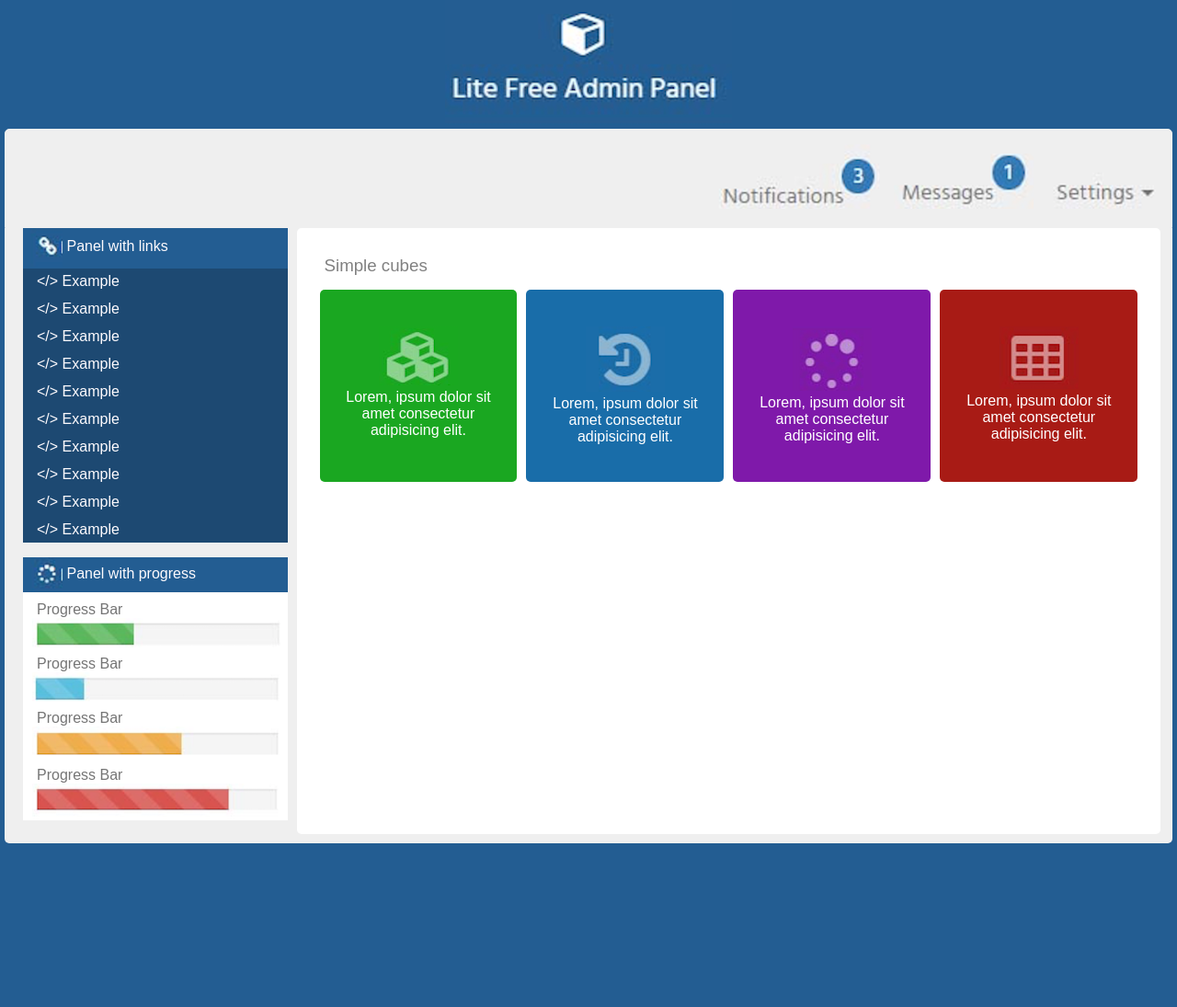
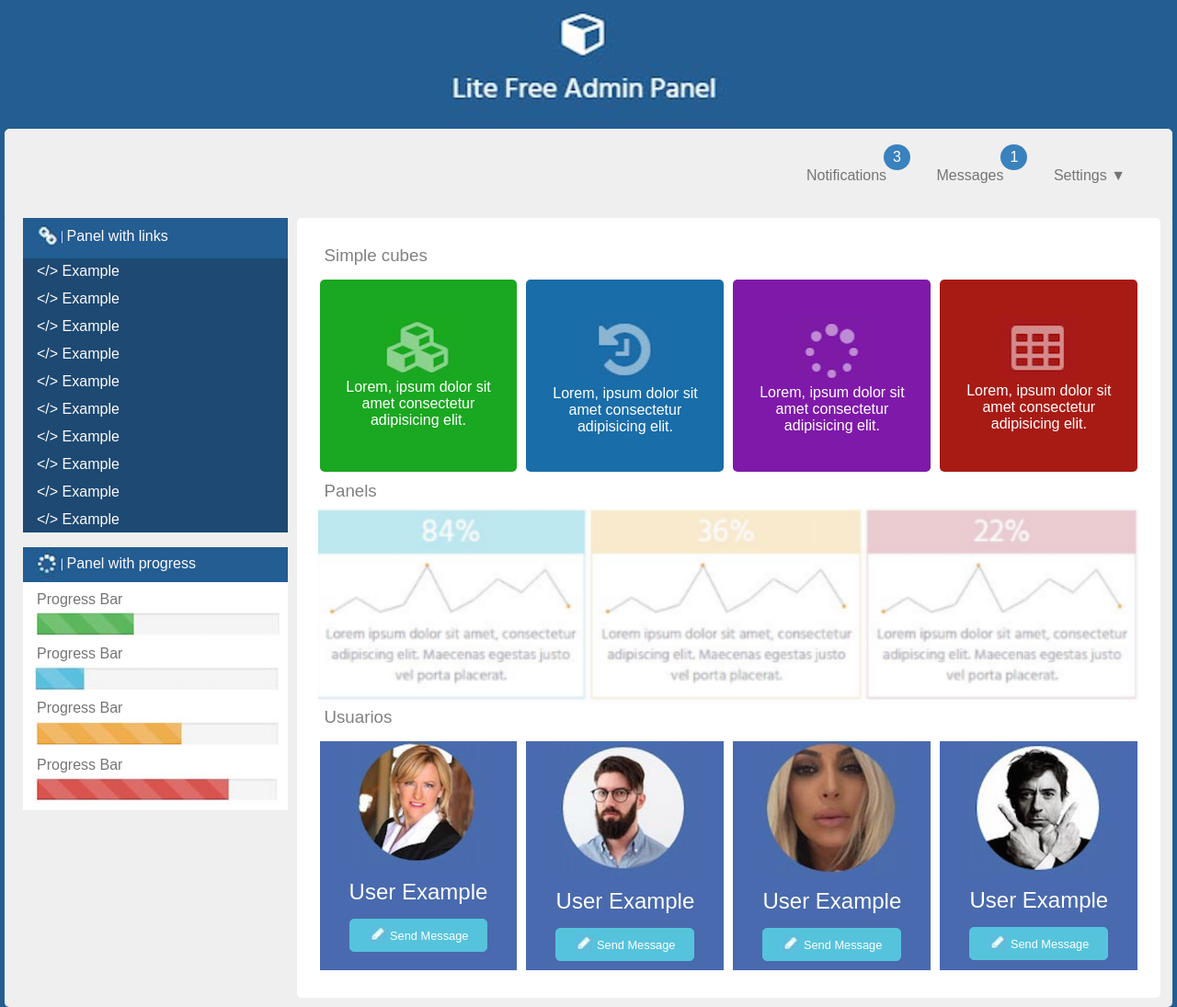
Before and after one commit to elescobars/pw15162022, a plain HTML site: page PracticaCSS04/index.html in a window 1280 px wide. Shown: the whole page at 92% size. Before the commit the page ends 917 px from the top, so only its background shows below. Drawn offline with Linux system fonts and the light colour scheme.

Commit message:
Practica CSS 04 Terminada

```diff
--- a/PracticaCSS04/css/styles.css
+++ b/PracticaCSS04/css/styles.css
@@ -13,17 +13,18 @@ header nav {
 
 header nav ul {
     background-color: #efefef;
+    color: #757575;
     text-align: right;
 }
 
 header nav ul li {
-    display:inline-block;
+    display: inline-block;
     vertical-align: bottom;
-    margin-right: 10px;
+    margin: 25px 50px 20px 0px;
 }
 
 header nav ul li:hover {
-    cursor:pointer;
+    cursor: pointer;
 }
 
 body {
@@ -59,19 +60,13 @@ section.barleft article ul li:before {
     content: "</> ";
 }
 
-.barleftwhitebg {
-    background-color: #ffffff;
-    color: #757575;
-    padding-top: 10px;
-}
-
-.barleftwhitebg span {
-    padding: 10px 0px 0px 15px;
-}
-
-.barleftwhitebg img{
-    width: 95%;
-    margin-left: 10px;
+.badge {
+    position: absolute;
+    margin: -25px 0px 0px -3px;
+    padding: 5px 10px;
+    border-radius: 50%;
+    background: #3982bd;
+    color: #ffffff;
 }
 
 .frame {
@@ -106,9 +101,51 @@ section.barleft article ul li:before {
     font-weight: normal;
 }
 
+.content article {
+    text-align: center;
+}
+
 .cubos {
     display: flex;
     margin: 0px 20px 0px 20px;
+}
+
+.usuario {
+    display: inline;
+    width: 25%;
+    text-align: center;
+    margin: 10px 5px 10px 5px;
+    padding: 0px 0px 10px 0px;
+    background-color: #496aae;
+    color: #ffffff;
+}
+
+.usuario img {
+    width: 70%;
+}
+
+.usuario p {
+    margin: 10px 0px 15px 0px;
+    font-size: 1.5em;
+}
+
+.usuario button {
+    font-size: 0.8em;
+    padding: 10px 20px 8px 20px;
+    color: #ffffff;
+    border: 1px solid #56c3dc;
+    background: #56c3dc;
+    border-radius: 5px;
+}
+
+.usuario button:hover {
+    cursor: pointer;
+}
+
+.usuario button img {
+    width: 20px;
+    margin-top: -5px;
+    vertical-align: middle;
 }
 
 .cubo {
@@ -117,7 +154,7 @@ section.barleft article ul li:before {
     text-align: center;
     margin: 10px 5px 10px 5px;
     padding: 20px 0px 40px 0px;
-    background-color:#1d4972;
+    background-color: #1d4972;
     color: #ffffff;
     border-radius: 5px;
 }
@@ -146,3 +183,23 @@ section.barleft article ul li:before {
 #cuborojo {
     background-color: #a81b15;
 }
+
+#barleftwhitebg {
+    background-color: #ffffff;
+    color: #757575;
+    padding-top: 10px;
+    margin: 0px;
+}
+
+#barleftwhitebg span {
+    padding: 10px 0px 0px 15px;
+}
+
+#barleftwhitebg img {
+    width: 95%;
+    margin-left: 10px;
+}
+
+#panels {
+    width: 95%;
+}
--- a/PracticaCSS04/index.html
+++ b/PracticaCSS04/index.html
@@ -14,18 +14,18 @@
             <img src="img/logo.png" alt="logo">
             <nav>
                 <ul>
-                <li><img src="img/notificaciones.png" alt=""></li>
-                <li><img src="img/mensajes.png" alt=""></li>
-                <li><img src="img/ajustes.png" alt=""></li>
+                    <li><span>Notifications</span><span class="badge">3</span></li>
+                    <li><span>Messages</span><span class="badge">1</span></li>
+                    <li><span>Settings &#9660;</span></li>
                 </ul>
             </nav>
         </header>
 
-    <div class="frame">
+        <article class="frame">
             <section class="barleft">
                 <article>
                     <img class="logoseccion" src="img/logolinks.png" alt="">
-                <span class="titulocuadro">Panel with links</span>
+                    <span>Panel with links</span>
                     <ul>
                         <li>Example</li>
                         <li>Example</li>
@@ -42,8 +42,8 @@
 
                 <article>
                     <img class="logoseccion" src="img/logoprogress.png" alt="">
-                <span class="titulocuadro">Panel with progress</span>
-                <div class="barleftwhitebg">
+                    <span>Panel with progress</span>
+                    <article id="barleftwhitebg">
                         <span>Progress Bar</span>
                         <img src="img/barra01.png" alt="">
                         <span>Progress Bar</span>
@@ -52,32 +52,73 @@
                         <img src="img/barra03.png" alt="">
                         <span>Progress Bar</span>
                         <img src="img/barra04.png" alt="">
-                </div>
+                    </article>
                 </article>
             </section>
 
             <section class="content">
                 <h3>Simple cubes</h3>
-            <div class="cubos">
-                <div class="cubo" id="cuboverde">
+                <article class="cubos">
+                    <article class="cubo" id="cuboverde">
                         <img src="img/cubo1.png" alt="">
                         <p>Lorem, ipsum dolor sit amet consectetur adipisicing elit.</p>
-                </div>
-                <div class="cubo" id="cuboazul">
+                    </article>
+                    <article class="cubo" id="cuboazul">
                         <img src="img/cubo02.png" alt="">
                         <p>Lorem, ipsum dolor sit amet consectetur adipisicing elit.</p>
-                </div>
-                <div class="cubo" id="cubomorado">
+                    </article>
+                    <article class="cubo" id="cubomorado">
                         <img src="img/cubo03.png" alt="">
                         <p>Lorem, ipsum dolor sit amet consectetur adipisicing elit.</p>
-                </div>
-                <div class="cubo" id="cuborojo">
+                    </article>
+                    <article class="cubo" id="cuborojo">
                         <img src="img/cubo04.png" alt="">
                         <p>Lorem, ipsum dolor sit amet consectetur adipisicing elit.</p>
-                </div>
-            </div>
+                    </article>
+                </article>
+
+                <h3>Panels</h3>
+                <article>
+                    <img src="img/panels.PNG" alt="" id="panels">
+                </article>
+
+                <h3>Usuarios</h3>
+                <article class="cubos">
+                    <article class="usuario">
+                        <img src="img/usuario01.png" alt="">
+                        <p>User Example</p>
+                        <button type="submit">
+                            <img src="img/sendbtnpencil.PNG" alt="">
+                            <span>Send Message</span>
+                        </button>
+                    </article>
+                    <article class="usuario">
+                        <img src="img/usuario02.png" alt="">
+                        <p>User Example</p>
+                        <button type="submit">
+                            <img src="img/sendbtnpencil.PNG" alt="">
+                            <span>Send Message</span>
+                        </button>
+                    </article>
+                    <article class="usuario">
+                        <img src="img/usuario03.png" alt="">
+                        <p>User Example</p>
+                        <button type="submit">
+                            <img src="img/sendbtnpencil.PNG" alt="">
+                            <span>Send Message</span>
+                        </button>
+                    </article>
+                    <article class="usuario">
+                        <img src="img/usuario04.png" alt="">
+                        <p>User Example</p>
+                        <button type="submit">
+                            <img src="img/sendbtnpencil.PNG" alt="">
+                            <span>Send Message</span>
+                        </button>
+                    </article>
+                </article>
             </section>
-    </div>
+        </article>
     </body>
 
 </html>
```
Also changed, not shown: PracticaCSS04/img/sendbtnpencil.PNG (added). Lines whose indentation alone changed are shown as unchanged.
